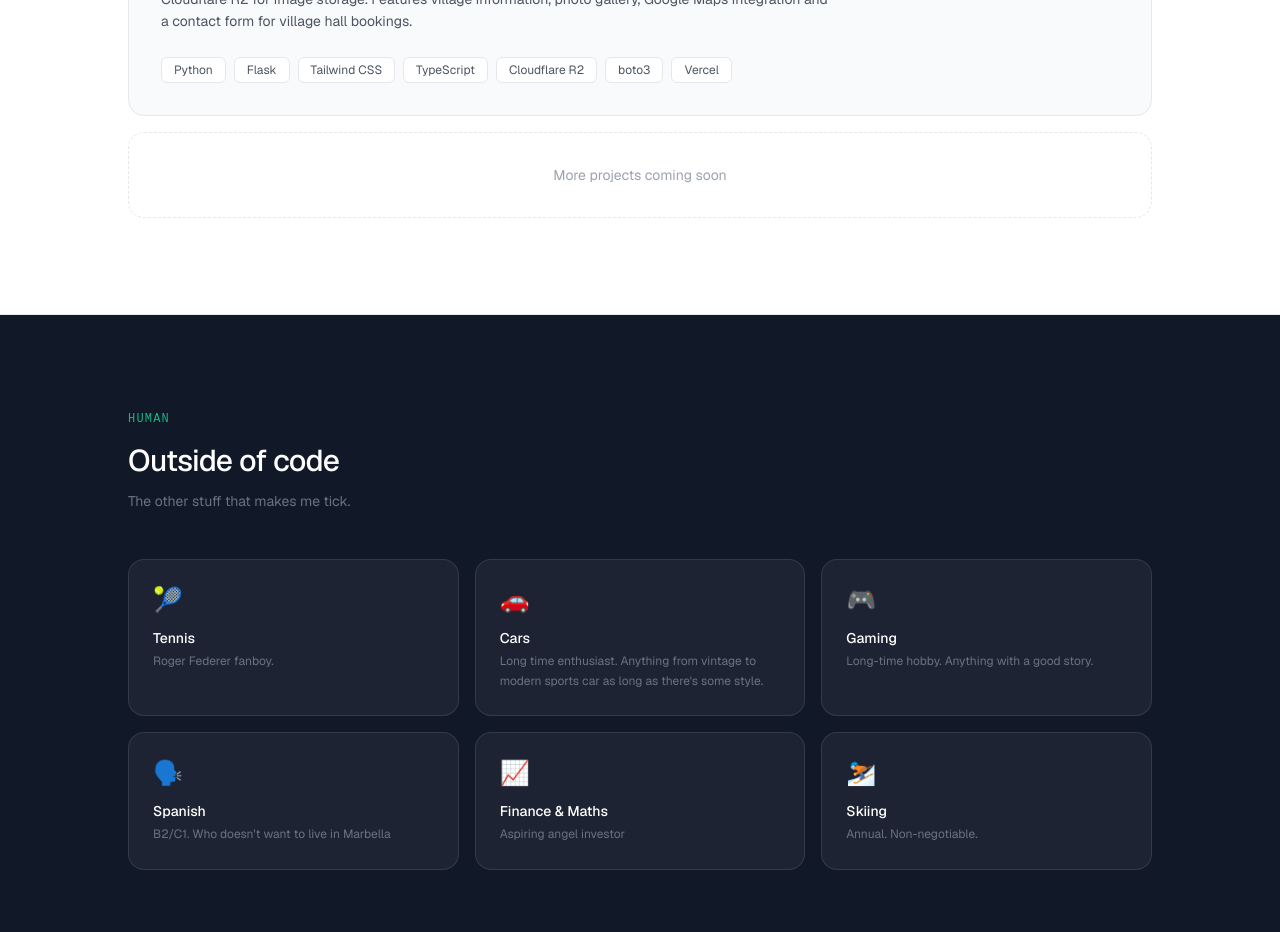
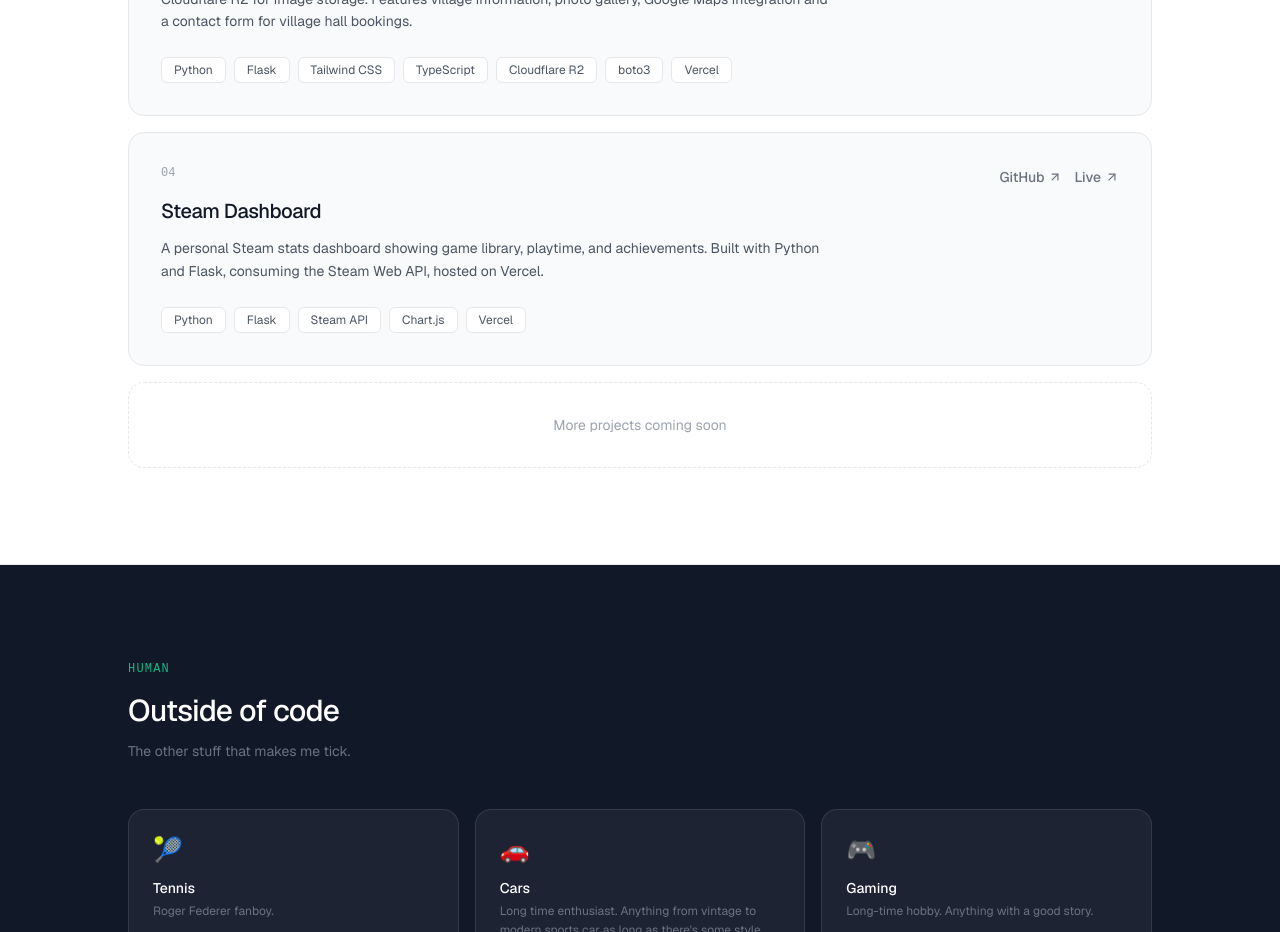
Before and after one commit to WillKirk/my-portfolio, a Next.js app: page / in a window 1280 px wide. Shown: the part 2920-3852 px from the top of the page. Built offline with nearby package versions, Linux system fonts and the light colour scheme.

Commit message:
adding steam dashboard to projects

```diff
--- a/src/components/Projects.tsx
+++ b/src/components/Projects.tsx
@@ -38,6 +38,15 @@ const projects: Project[] = [
     tech: ['Python', 'Flask', 'Tailwind CSS', 'TypeScript', 'Cloudflare R2', 'boto3', 'Vercel'],
     github: 'https://github.com/WillKirk/abney-village-site',
     live: 'https://abney-hope-valley.co.uk/',
+    status: 'live',
+  },
+  {
+    number: '04',
+    title: 'Steam Dashboard',
+    description: 'A personal Steam stats dashboard showing game library, playtime, and achievements. Built with Python and Flask, consuming the Steam Web API, hosted on Vercel.',
+    tech: ['Python', 'Flask', 'Steam API', 'Chart.js', 'Vercel'],
+    github: 'https://github.com/WillKirk/steam-dashboard',
+    live: 'https://steam-dashboard-wk.vercel.app/',
     status: 'live',
   },
 ]
```
